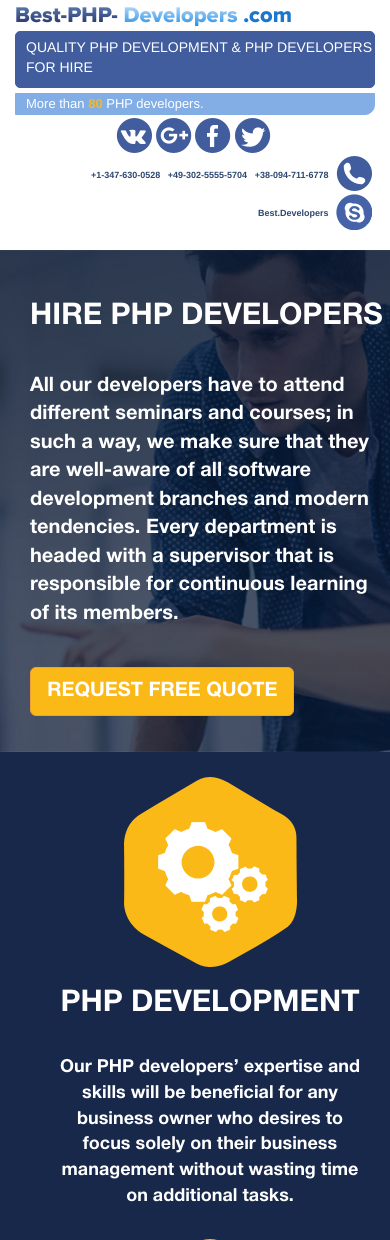
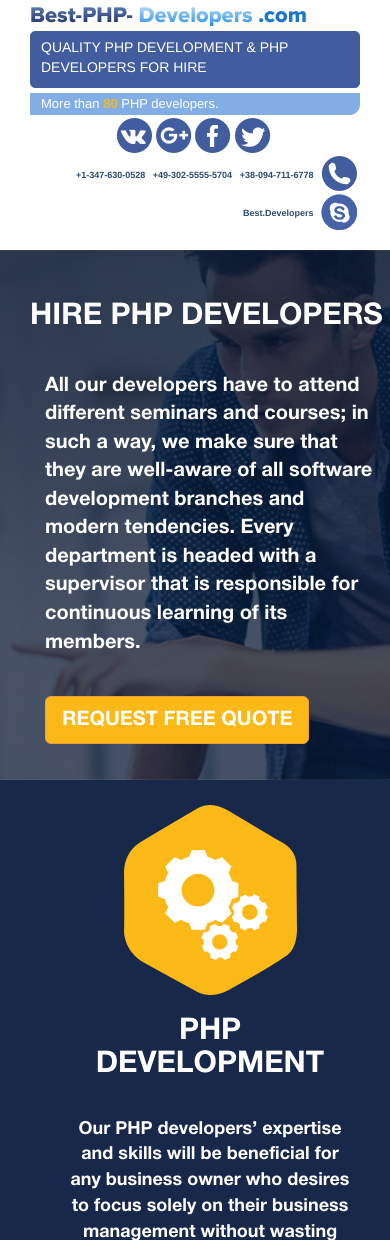
Before and after one commit to SG-Poul/best-php-developers, a Yii app: template views/site/index.php in a window 390 px wide. Shown: the top 1240 px of the page. Run offline with PHP 8.4 and a stand-in for Yii, Linux system fonts and the light colour scheme; the template is opened without the code that fills it, so the values that code supplies are empty; form fields are guessed from the names that the template uses; some libraries are stand-ins or nearby versions.

Commit message:
fix mobile responsible right white spacing

```diff
--- a/views/layouts/main.php
+++ b/views/layouts/main.php
@@ -24,6 +24,7 @@ AppAsset::register($this);
 <body>
 <?php $this->beginBody() ?>
 <div class="container header-logo">
+    <div class="container-fluid">
         <div class="row">
             <div class="col-md-6">
                 <div class="logo-text">
@@ -59,7 +60,7 @@ AppAsset::register($this);
                 </div>
             </div>
         </div>
-
+    </div>
 
     <?php
     NavBar::begin([
--- a/views/site/index.php
+++ b/views/site/index.php
@@ -12,6 +12,7 @@ $this->title = 'Best PHP developers';
     <!--    <img src="/img/main_hire_bg.png">-->
     <div class="content">
         <h2><strong>HIRE PHP DEVELOPERS</strong></h2>
+        <div class="container-fluid">
             <div class="row">
                 <div class="col-xs-6">
                     <br/>
@@ -27,9 +28,11 @@ $this->title = 'Best PHP developers';
             </div>
         </div>
     </div>
+</div>
 
 <div class="main-description">
     <div class="content">
+        <div class="container-fluid">
             <div class="row">
                 <div class="col-xs-6">
                     <img src="/img/main_info_gears.png">
@@ -65,6 +68,7 @@ $this->title = 'Best PHP developers';
             </div>
         </div>
     </div>
+</div>
 
 <div class="main-form">
     <div class="content">
@@ -82,6 +86,7 @@ $this->title = 'Best PHP developers';
         <br/>
         <br/>
         <?php $form = ActiveForm::begin(); ?>
+        <div class="container-fluid">
             <div class="row">
                 <div class="col-xs-6">
                     <?= $form->field($model, 'name', [
@@ -110,7 +115,6 @@ $this->title = 'Best PHP developers';
                     ])->textInput()->label(false) ?>
                 </div>
             </div>
-
             <?= $form->field($model, 'body', [
                 'inputOptions' => [
                     'placeholder' => 'Requirements']
@@ -119,7 +123,7 @@ $this->title = 'Best PHP developers';
             <div class="form-group">
                 <?= Html::submitButton('REQUEST FREE QUOTE NOW!', ['class' => 'btn btn-warning']) ?>
             </div>
-
+        </div>
         <?php ActiveForm::end(); ?>
     </div>
 </div>
```
Also changed, not shown: web/css/site.css (+7 -0 lines). Lines whose indentation alone changed are shown as unchanged.
